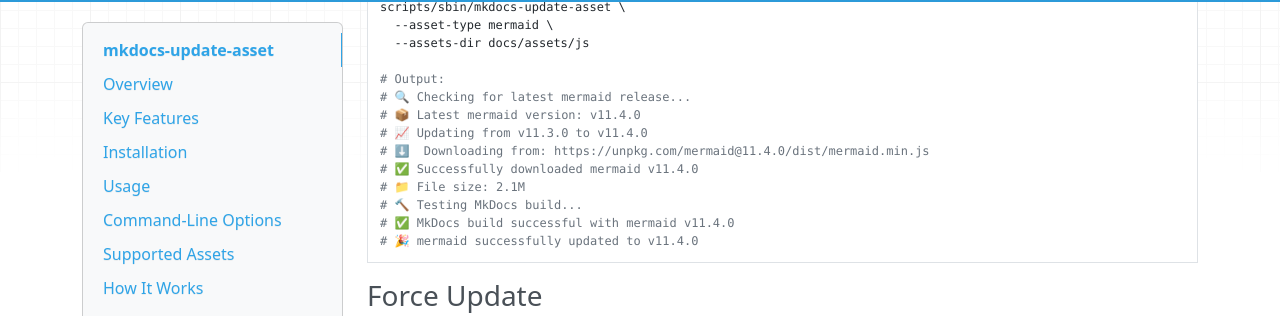
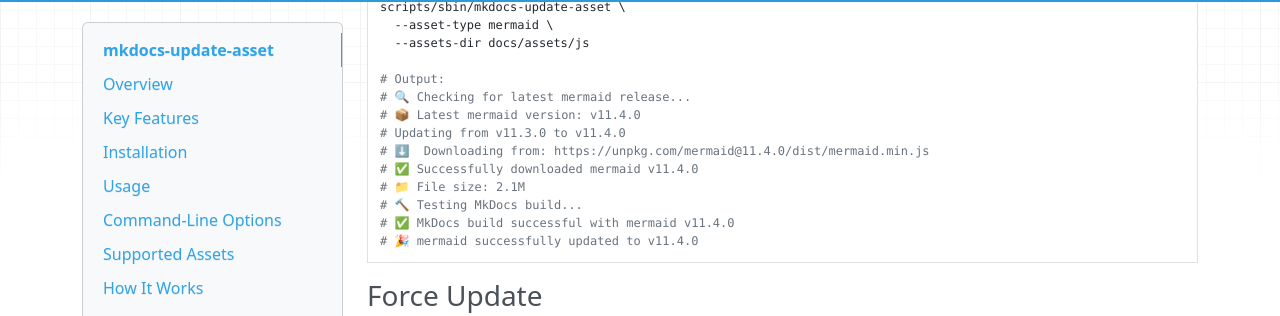
Before and after one commit to egkristi/scripts, an MkDocs documentation site: the page built from docs/MKDOCS_UPDATE_ASSET.md, in a window 1280 px wide and 900 px high, scrolled down 2503 px. Shown: the part 134-450 px from the top of the window. Built offline with MkDocs 1.6.1, drawn with Linux system fonts in a browser that asks for light colours; nearby versions of some CDN libraries.

```diff
--- a/docs/MKDOCS_UPDATE_ASSET.md
+++ b/docs/MKDOCS_UPDATE_ASSET.md
@@ -123,7 +123,7 @@
 # Output:
 # 🔍 Checking for latest mermaid release...
 # 📦 Latest mermaid version: v11.4.0
-# 📈 Updating from v11.3.0 to v11.4.0
+# Updating from v11.3.0 to v11.4.0
 # ⬇️  Downloading from: https://unpkg.com/mermaid@11.4.0/dist/mermaid.min.js
 # ✅ Successfully downloaded mermaid v11.4.0
 # 📁 File size: 2.1M
@@ -215,7 +215,7 @@
 
 🔍 Checking for latest mermaid release...
 📦 Latest mermaid version: v11.4.0
-📈 Updating from v11.3.0 to v11.4.0
+Updating from v11.3.0 to v11.4.0
 ⬇️  Downloading from: https://unpkg.com/mermaid@11.4.0/dist/mermaid.min.js
 ✅ Successfully downloaded mermaid v11.4.0
 📁 File size: 2.1M
```
Also changed, not shown: 4 other files.
